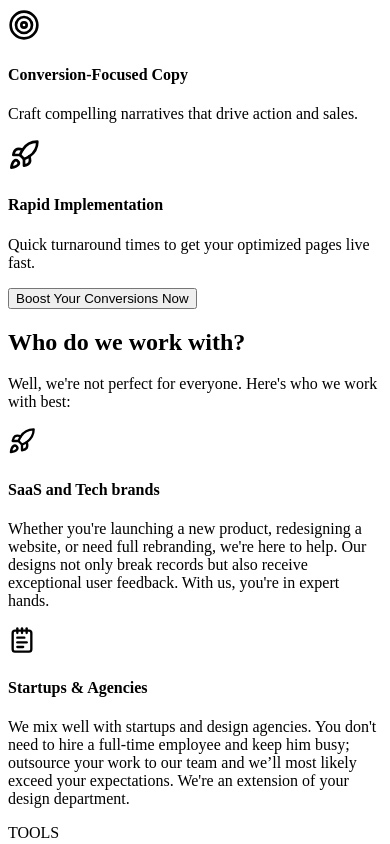
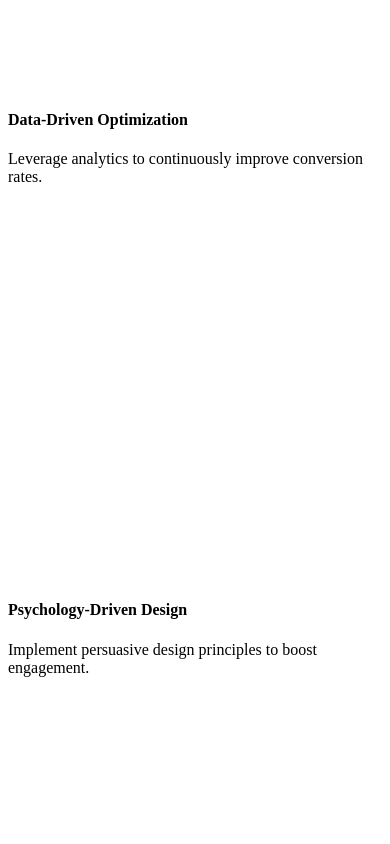
Before and after one commit to lukef7fywmrp/speedweb, a Next.js app: page / in a window 390 px wide. Shown: the part 3600-4444 px from the top of the page. Built offline with nearby package versions, Linux system fonts and the light colour scheme.

Commit message:
Add interactive tabs UI component, update CTA button component, and introduce new client-themed sections

```diff
--- a/src/components/features-section-2.tsx
+++ b/src/components/features-section-2.tsx
@@ -1,30 +1,33 @@
 "use client";
 
-import { useState } from "react";
 import { motion } from "framer-motion";
-import { LineChart, Zap, Target, Rocket } from "lucide-react";
+import { useEffect, useRef, useState } from "react";
+import { Player } from "@lottiefiles/react-lottie-player";
+import Link from "next/link";
+import { Zap } from "lucide-react";
 
+import { Button } from "@/components/ui/button";
 import { Card, CardContent } from "@/components/ui/card";
-import { Button } from "@/components/ui/button";
+import { CTAButton } from "@/components/ui/cta-button";
 
 const features = [
   {
-    icon: LineChart,
+    iconSrc: "/lottie/data-driven-optimization.json",
     title: "Data-Driven Optimization",
     description: "Leverage analytics to continuously improve conversion rates.",
   },
   {
-    icon: Zap,
+    iconSrc: "/lottie/psychology-driven-design.json",
     title: "Psychology-Driven Design",
     description: "Implement persuasive design principles to boost engagement.",
   },
   {
-    icon: Target,
+    iconSrc: "/lottie/conversion-focused-copy.json",
     title: "Conversion-Focused Copy",
     description: "Craft compelling narratives that drive action and sales.",
   },
   {
-    icon: Rocket,
+    iconSrc: "/lottie/rapid-implementation.json",
     title: "Rapid Implementation",
     description: "Quick turnaround times to get your optimized pages live fast.",
   },
@@ -32,6 +35,21 @@ const features = [
 
 export function Features2() {
   const [hoveredIndex, setHoveredIndex] = useState<number | null>(null);
+  const playerRefs = useRef<(Player | null)[]>([]);
+
+  useEffect(() => {
+    playerRefs.current = playerRefs.current.slice(0, features.length);
+  }, []);
+
+  useEffect(() => {
+    playerRefs.current.forEach((player, index) => {
+      if (hoveredIndex === index) {
+        player?.play();
+      } else {
+        player?.stop();
+      }
+    });
+  }, [hoveredIndex]);
 
   return (
     <section className="container flex flex-col items-center gap-8 py-24 sm:gap-12">
@@ -61,17 +79,19 @@ export function Features2() {
           >
             <Card className="h-full shadow-lg border-0 overflow-hidden group relative">
               <CardContent className="flex flex-col gap-6 p-8 text-center items-center h-full">
-                <motion.div
-                  className="inline-flex items-center justify-center rounded-full p-3 bg-primary/10"
-                  animate={{
-                    scale: hoveredIndex === index ? 1.1 : 1,
-                    backgroundColor:
-                      hoveredIndex === index ? "var(--primary)" : "var(--primary-10)",
-                  }}
-                  transition={{ duration: 0.3 }}
-                >
-                  <feature.icon size={32} className="text-primary" />
-                </motion.div>
+                <div className="w-12 h-12 flex items-center justify-center">
+                  <Player
+                    ref={(el) => (playerRefs.current[index] = el)}
+                    src={feature.iconSrc}
+                    className="w-12 h-12"
+                    loop={false}
+                    autoplay={false}
+                    style={{
+                      filter:
+                        "brightness(0) saturate(100%) invert(100%) sepia(0%) saturate(0%) hue-rotate(93deg) brightness(103%) contrast(103%)",
+                    }}
+                  />
+                </div>
                 <div>
                   <h4 className="mb-3 text-xl font-semibold text-foreground">{feature.title}</h4>
                   <p className="text-muted-foreground">{feature.description}</p>
@@ -87,9 +107,7 @@ export function Features2() {
         animate={{ opacity: 1, y: 0 }}
         transition={{ duration: 0.6, delay: 0.8 }}
       >
-        <Button size="lg" className="mt-8 text-lg font-semibold">
-          Boost Your Conversions Now
-        </Button>
+        <CTAButton href="#">Boost Your Conversions Now</CTAButton>
       </motion.div>
     </section>
   );
--- a/src/components/features-section-3.tsx
+++ b/src/components/features-section-3.tsx
@@ -1,52 +1,102 @@
-import { Rocket, NotepadText } from "lucide-react";
+"use client";
+
+import { Target, TrendingUp, Zap } from "lucide-react";
+import { motion, AnimatePresence } from "framer-motion";
+import { createElement, useState } from "react";
 
 import { Card, CardContent } from "@/components/ui/card";
+import { Button } from "@/components/ui/button";
+import { CTAButton } from "@/components/ui/cta-button";
+
+const clientTypes = [
+  {
+    icon: Target,
+    title: "E-commerce Brands",
+    description:
+      "We craft high-converting landing pages that showcase your products effectively, optimize your sales funnel, and significantly boost your conversion rates. From product launches to seasonal campaigns, we turn visitors into loyal customers.",
+  },
+  {
+    icon: TrendingUp,
+    title: "B2B Service Providers",
+    description:
+      "Our landing pages clearly communicate your value proposition, generate quality leads, and drive conversions. We tailor designs to showcase your expertise, build trust, and guide potential clients through your sales process effectively.",
+  },
+  {
+    icon: Zap,
+    title: "SaaS Companies",
+    description:
+      "We design landing pages that simplify complex offerings, highlight key features, and drive user signups. Our conversion-focused approach ensures your SaaS product stands out in a crowded market and attracts the right users.",
+  },
+];
 
 export function Features3() {
+  const [activeIndex, setActiveIndex] = useState(0);
+
   return (
-    <section className="container flex flex-col items-center gap-6 py-24 sm:gap-7">
-      <div className="flex flex-col gap-3">
-        <h2 className="font-heading text-3xl font-semibold sm:text-4xl text-center">
-          Who do we work with?
+    <section className="container flex flex-col items-center gap-8 py-24 sm:gap-12 bg-gradient-to-b from-background to-background/80 overflow-hidden">
+      <motion.div
+        initial={{ opacity: 0, y: 20 }}
+        animate={{ opacity: 1, y: 0 }}
+        transition={{ duration: 0.6 }}
+        className="flex flex-col gap-4 text-center"
+      >
+        <h2 className="font-heading text-3xl font-semibold sm:text-4xl lg:text-5xl max-w-3xl mx-auto bg-clip-text text-transparent bg-gradient-to-r from-primary to-primary-foreground">
+          Tailored Solutions for Every Business
         </h2>
+        <p className="text-lg text-muted-foreground max-w-2xl mx-auto">
+          Discover how our conversion-focused design empowers different business types to thrive in
+          their unique markets.
+        </p>
+      </motion.div>
+      <div className="w-full max-w-4xl relative">
+        <div className="absolute inset-0 bg-gradient-to-r from-primary/20 via-primary/10 to-primary/20 blur-3xl pointer-events-none" />
+        <AnimatePresence mode="wait">
+          <motion.div
+            key={activeIndex}
+            initial={{ opacity: 0, scale: 0.9 }}
+            animate={{ opacity: 1, scale: 1 }}
+            exit={{ opacity: 0, scale: 0.9 }}
+            transition={{ duration: 0.5, ease: "easeInOut" }}
+            className="relative z-10"
+          >
+            <Card className="border-0 shadow-xl overflow-hidden bg-gradient-to-br from-background via-background/90 to-background">
+              <CardContent className="p-6 sm:p-10">
+                <div className="flex flex-col sm:flex-row gap-6 items-center sm:items-start">
+                  <div className="w-20 h-20 flex-shrink-0 flex items-center justify-center bg-primary/10 rounded-full">
+                    {createElement(clientTypes[activeIndex].icon, {
+                      size: 40,
+                      className: "text-primary",
+                    })}
                   </div>
-      <p className="text-lg text-muted-foreground max-w-2xl text-center">
-        Well, we&apos;re not perfect for everyone. Here&apos;s who we work with best:
-      </p>
-      <div className="mt-6 grid gap-7 md:flex">
-        <Card className="shadow-lg">
-          <CardContent className="flex flex-col items-start gap-5 p-7 h-50vh bg-white/5 hover:bg-white/10 transition duration-300">
-            <div className="p-2">
-              <Rocket size={28} className="text-primary" />
+                  <div className="flex-grow text-center sm:text-left">
+                    <h3 className="text-2xl font-semibold mb-4 text-primary">
+                      {clientTypes[activeIndex].title}
+                    </h3>
+                    <p className="text-muted-foreground">{clientTypes[activeIndex].description}</p>
                   </div>
-            <div>
-              <h4 className="text-lg font-semibold text-foreground mb-7">SaaS and Tech brands</h4>
-              <p className="text-muted-foreground">
-                Whether you&apos;re launching a new product, redesigning a website, or need full
-                rebranding, we&apos;re here to help. Our designs not only break records but also
-                receive exceptional user feedback. With us, you&apos;re in expert hands.
-              </p>
                 </div>
               </CardContent>
             </Card>
-        <Card className="shadow-lg">
-          <CardContent className="flex flex-col items-start gap-5 p-7 h-50vh bg-white/5 hover:bg-white/10 transition duration-300">
-            <div className="p-2">
-              <NotepadText size={28} className="text-primary" />
+          </motion.div>
+        </AnimatePresence>
+        <div className="flex flex-wrap justify-center mt-8 gap-4 relative z-20">
+          {clientTypes.map((clientType, index) => (
+            <Button
+              key={index}
+              variant={activeIndex === index ? "default" : "outline"}
+              onClick={() => setActiveIndex(index)}
+              className={`text-sm ${
+                activeIndex === index
+                  ? "bg-white text-black hover:bg-white/90"
+                  : "bg-background text-foreground hover:bg-accent hover:text-accent-foreground"
+              }`}
+            >
+              <span className={activeIndex === index ? "text-black" : ""}>{clientType.title}</span>
+            </Button>
+          ))}
         </div>
-            <div>
-              <h4 className="text-lg font-semibold text-foreground mb-7">
-                Startups &amp; Agencies
-              </h4>
-              <p className="text-muted-foreground">
-                We mix well with startups and design agencies. You don&apos;t need to hire a
-                full-time employee and keep him busy; outsource your work to our team and we’ll most
-                likely exceed your expectations. We&apos;re an extension of your design department.
-              </p>
       </div>
-          </CardContent>
-        </Card>
-      </div>
+      <CTAButton href="#">Elevate Your {clientTypes[activeIndex].title} Conversions</CTAButton>
     </section>
   );
 }
--- /dev/null
+++ b/src/components/ui/cta-button.tsx
@@ -0,0 +1,29 @@
+import Link from "next/link";
+import { Zap } from "lucide-react";
+import { Button } from "@/components/ui/button";
+
+interface CTAButtonProps {
+  href: string;
+  children: React.ReactNode;
+  icon?: React.ReactNode;
+}
+
+export function CTAButton({
+  href,
+  children,
+  icon = <Zap className="ml-2 h-4 w-4" />,
+}: CTAButtonProps) {
+  return (
+    <Button
+      size="lg"
+      asChild
+      variant="default"
+      className="h-14 text-base font-semibold hover:scale-105 transition duration-300 group bg-primary text-gray-900 hover:bg-primary/90"
+    >
+      <Link href={href} className="flex items-center justify-center">
+        {children}
+        {icon}
+      </Link>
+    </Button>
+  );
+}
```
Also changed, not shown: src/components/hero.tsx (+8 -10 lines), src/components/ui/tabs.tsx (added, +55 -0 lines). Lines whose indentation alone changed are shown as unchanged.
